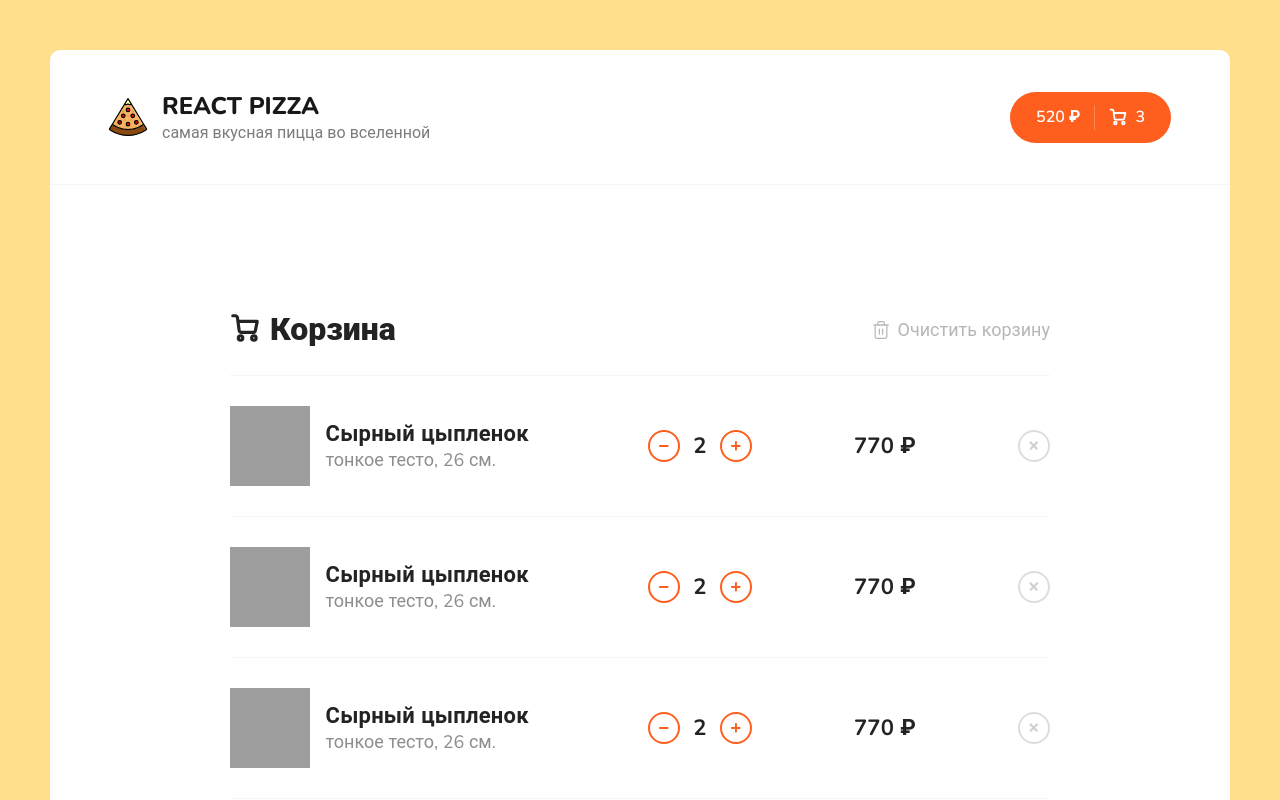
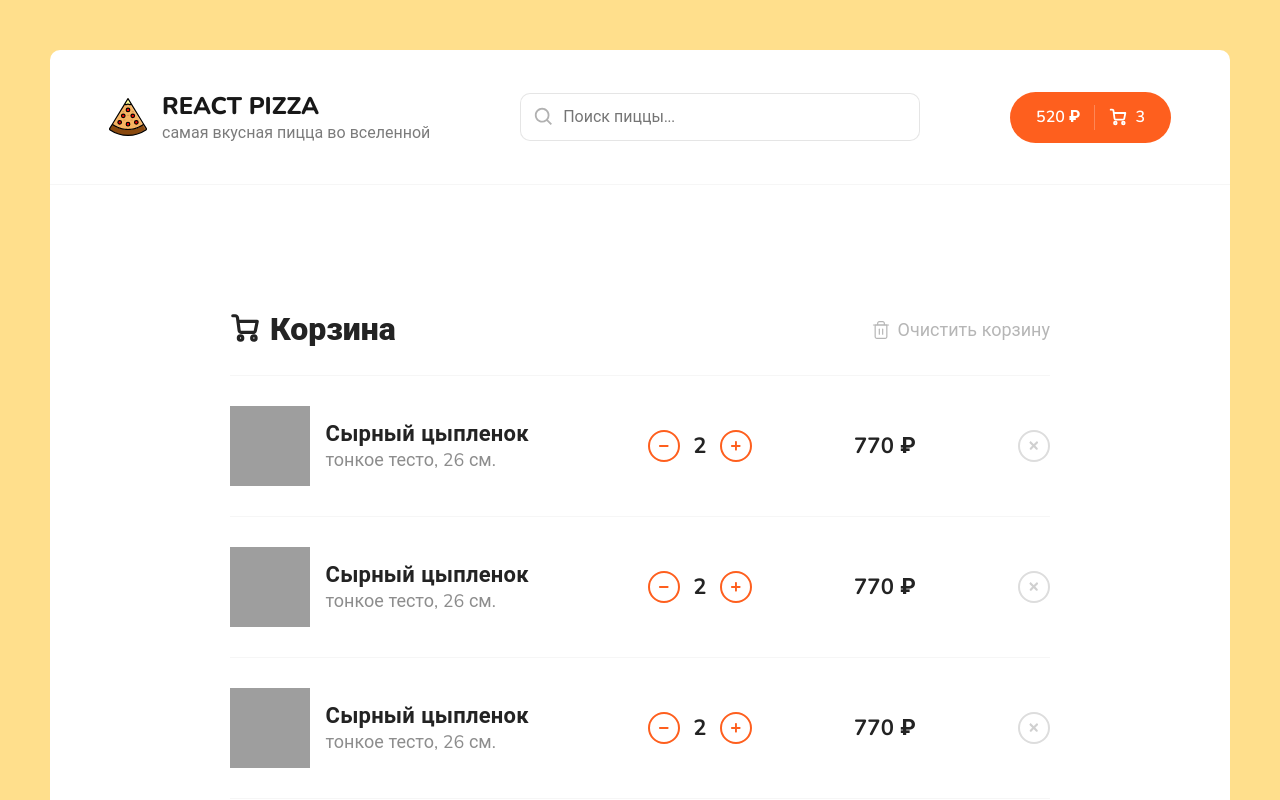
Before and after one commit to RomanShirokov1/pizza-on-React-TS-Redux, a React (Create React App) app: page /cart in a window 1280 px wide. Shown: the top 800 px of the page. Built offline with nearby package versions, Linux system fonts and the light colour scheme; grey boxes are pictures that could not be loaded.

Commit message:
search + pagination

```diff
--- a/package.json
+++ b/package.json
@@ -9,6 +9,7 @@
     "react": "^18.2.0",
     "react-content-loader": "^6.2.1",
     "react-dom": "^18.2.0",
+    "react-paginate": "^8.2.0",
     "react-router-dom": "^6.22.0",
     "react-scripts": "5.0.1",
     "sass": "^1.70.0",
--- a/src/App.js
+++ b/src/App.js
@@ -8,12 +8,14 @@ import NotFound from './pages/NotFound';
 import Cart from './pages/Cart';
 
 function App() {
+  const [searchValue, setSearchValue] = React.useState('');
+
   return (
     <div className="wrapper">
-      <Header />
+      <Header searchValue={searchValue} setSearchValue={setSearchValue} />
       <div className="content">
         <Routes>
-          <Route path="/" element={<Home />} />
+          <Route path="/" element={<Home searchValue={searchValue} />} />
           <Route path="/cart" element={<Cart />} />
           <Route path="*" element={<NotFound />} />
         </Routes>
--- a/src/components/Header.jsx
+++ b/src/components/Header.jsx
@@ -1,7 +1,8 @@
 import logoSvg from '../assets/img/pizza-logo.svg';
 import { Link } from 'react-router-dom';
+import Search from './Search';
 
-function Header() {
+function Header({ searchValue, setSearchValue }) {
   return (
     <div className="header">
       <div className="container">
@@ -14,6 +15,7 @@ function Header() {
             </div>
           </div>
         </Link>
+        <Search searchValue={searchValue} setSearchValue={setSearchValue} />
         <div className="header__cart">
           <Link to="/cart" className="button button--cart">
             <span>520 ₽</span>
--- /dev/null
+++ b/src/components/Pagination/Pagination.module.scss
@@ -0,0 +1,33 @@
+.root {
+  li {
+    display: inline-block;
+    cursor: pointer;
+
+    a {
+      text-align: center;
+      line-height: 24px;
+      width: 45px;
+      height: 45px;
+      padding: 10px;
+      border: 1px solid #fe5f1e;
+      border-radius: 30px;
+      margin-right: 10px;
+      display: inline-block;
+      color: #fe5f1e;
+
+      &:hover {
+        background-color: #fe5f1e;
+        color: #fff;
+      }
+    }
+  }
+
+  :global {
+    .selected {
+      a {
+        background-color: #fe5f1e;
+        color: #fff;
+      }
+    }
+  }
+}
--- /dev/null
+++ b/src/components/Pagination/index.jsx
@@ -0,0 +1,20 @@
+import React from 'react';
+import ReactPagination from 'react-paginate';
+import styles from './Pagination.module.scss';
+
+const Pagination = ({ onChangePage, totalPages }) => {
+  return (
+    <ReactPagination
+      className={styles.root}
+      breakLabel="..."
+      nextLabel=">"
+      previousLabel="<"
+      onPageChange={(event) => onChangePage(event.selected + 1)}
+      pageRangeDisplayed={4}
+      pageCount={totalPages}
+      renderOnZeroPageCount={null}
+    />
+  );
+};
+
+export default Pagination;
--- /dev/null
+++ b/src/components/Search/Search.module.scss
@@ -0,0 +1,39 @@
+.root {
+  position: relative;
+}
+
+.input {
+  border: 1px solid rgba(0, 0, 0, 0.1);
+  padding: 12px 20px;
+  padding-left: 42px;
+  width: 400px;
+  border-radius: 10px;
+  font-size: 16px;
+
+  &:focus {
+    border: 1px solid rgba(0, 0, 0, 0.2);
+  }
+}
+
+.icon {
+  width: 22px;
+  height: 22px;
+  opacity: 0.3;
+  position: absolute;
+  top: 13px;
+  left: 13px;
+}
+
+.clear {
+  width: 18px;
+  height: 18px;
+  opacity: 0.3;
+  position: absolute;
+  top: 15px;
+  right: 15px;
+
+  &:hover {
+    opacity: 0.8;
+    cursor: pointer;
+  }
+}
--- /dev/null
+++ b/src/components/Search/index.jsx
@@ -0,0 +1,30 @@
+import React from 'react';
+import styles from './Search.module.scss';
+
+const Search = ({ searchValue, setSearchValue }) => {
+  return (
+    <div className={styles.root}>
+      <svg className={styles.icon} viewBox="0 0 24 24" xmlns="http://www.w3.org/2000/svg">
+        <path d="M10 18a7.952 7.952 0 0 0 4.897-1.688l4.396 4.396 1.414-1.414-4.396-4.396A7.952 7.952 0 0 0 18 10c0-4.411-3.589-8-8-8s-8 3.589-8 8 3.589 8 8 8zm0-14c3.309 0 6 2.691 6 6s-2.691 6-6 6-6-2.691-6-6 2.691-6 6-6z" />
+      </svg>
+      <input
+        value={searchValue}
+        onChange={(event) => setSearchValue(event.target.value)}
+        className={styles.input}
+        placeholder="Поиск пиццы..."
+      />
+      {searchValue && (
+        <svg
+          onClick={() => setSearchValue('')}
+          className={styles.clear}
+          viewBox="0 0 48 48"
+          xmlns="http://www.w3.org/2000/svg">
+          <path d="M38 12.83l-2.83-2.83-11.17 11.17-11.17-11.17-2.83 2.83 11.17 11.17-11.17 11.17 2.83 2.83 11.17-11.17 11.17 11.17 2.83-2.83-11.17-11.17z" />
+          <path d="M0 0h48v48h-48z" fill="none" />
+        </svg>
+      )}
+    </div>
+  );
+};
+
+export default Search;
--- a/src/components/Sort.jsx
+++ b/src/components/Sort.jsx
@@ -17,8 +17,10 @@ function Sort({ value, onChangeSort, orderValue, onChangeOrder }) {
   return (
     <div className="sort">
       <div className="sort__label">
-        <button onClick={() => onChangeOrder(!orderValue)} className="sort__reverse">
-          ↑↓
+        <button
+          onClick={() => onChangeOrder(!orderValue)}
+          className={orderValue ? 'sort__reverse' : 'sort__reverse rotated'}>
+          ↑↑
         </button>
         <b>Сортировка по:</b>
         <span onClick={() => setIsVisible(!isVisible)}>{value.name}</span>
--- a/src/pages/Home.jsx
+++ b/src/pages/Home.jsx
@@ -4,29 +4,42 @@ import Categories from '../components/Categories';
 import Sort from '../components/Sort';
 import PizzaBlock from '../components/PizzaBlock';
 import Skeleton from '../components/PizzaBlock/Skeleton';
+import Pagination from '../components/Pagination';
 
-const Home = () => {
+const Home = ({ searchValue }) => {
   const [items, setItems] = React.useState([]);
   const [isLoading, setIsLoading] = React.useState(true);
   const [categoryId, setCategoryId] = React.useState(0);
   const [sortType, setSortType] = React.useState({ name: 'популярности', sortProperty: 'rating' });
   const [orderType, setOrderType] = React.useState(true);
+  const [currentPage, setCurrentPage] = React.useState(1);
+  const [totalPages, setTotalPages] = React.useState(1);
 
   React.useEffect(() => {
     setIsLoading(true);
+
+    const search = searchValue ? `&title=*${searchValue}` : '';
+
     fetch(
-      `https://066bcc1325295add.mokky.dev/items?${
+      `https://066bcc1325295add.mokky.dev/items?page=${currentPage}&limit=4${
         categoryId > 0 ? `category=${categoryId}` : ''
-      }&sortBy=${orderType ? '' : '-'}${sortType.sortProperty}`,
+      }&sortBy=${orderType ? '' : '-'}${sortType.sortProperty}${search}`,
     )
       .then((res) => res.json())
-      .then((arr) => {
+      .then((res) => {
+        const arr = res.items;
+        const meta = res.meta;
+        setTotalPages(meta.total_pages);
         setItems(arr);
         setIsLoading(false);
       });
     window.scrollTo(0, 0);
-  }, [categoryId, sortType, orderType]);
+  }, [categoryId, sortType, orderType, searchValue, currentPage]);
 
+  const pizzas = items.map((obj) => <PizzaBlock key={obj.id} {...obj} />);
+
+  const skeletons = [...new Array(8)].map((_, index) => <Skeleton key={index} />);
+  console.log(currentPage);
   return (
     <div className="container">
       <div className="content__top">
@@ -39,11 +52,8 @@ const Home = () => {
         />
       </div>
       <h2 className="content__title">Все пиццы</h2>
-      <div className="content__items">
-        {isLoading
-          ? [...new Array(8)].map((_, index) => <Skeleton key={index} />)
-          : items.map((obj) => <PizzaBlock key={obj.id} {...obj} />)}
-      </div>
+      <div className="content__items">{isLoading ? skeletons : pizzas}</div>
+      <Pagination onChangePage={(number) => setCurrentPage(number)} totalPages={totalPages} />
     </div>
   );
 };
--- a/src/scss/app.scss
+++ b/src/scss/app.scss
@@ -34,7 +34,7 @@ body {
   &__items {
     display: grid;
     grid-template-columns: repeat(4, 1fr);
-    grid-template-rows: repeat(2, 1fr);
+    grid-template-rows: repeat(1, 1fr);
     grid-column-gap: 11px;
 
     @media (max-width: 1400px) {
--- a/src/scss/components/_sort.scss
+++ b/src/scss/components/_sort.scss
@@ -41,6 +41,9 @@
     }
   }
 
+  .rotated {
+    transform: rotate(180deg);
+  }
 
   &__popup {
     position: absolute;
```
Also changed, not shown: 1 other file (tests, documents, lock files or other folders).
